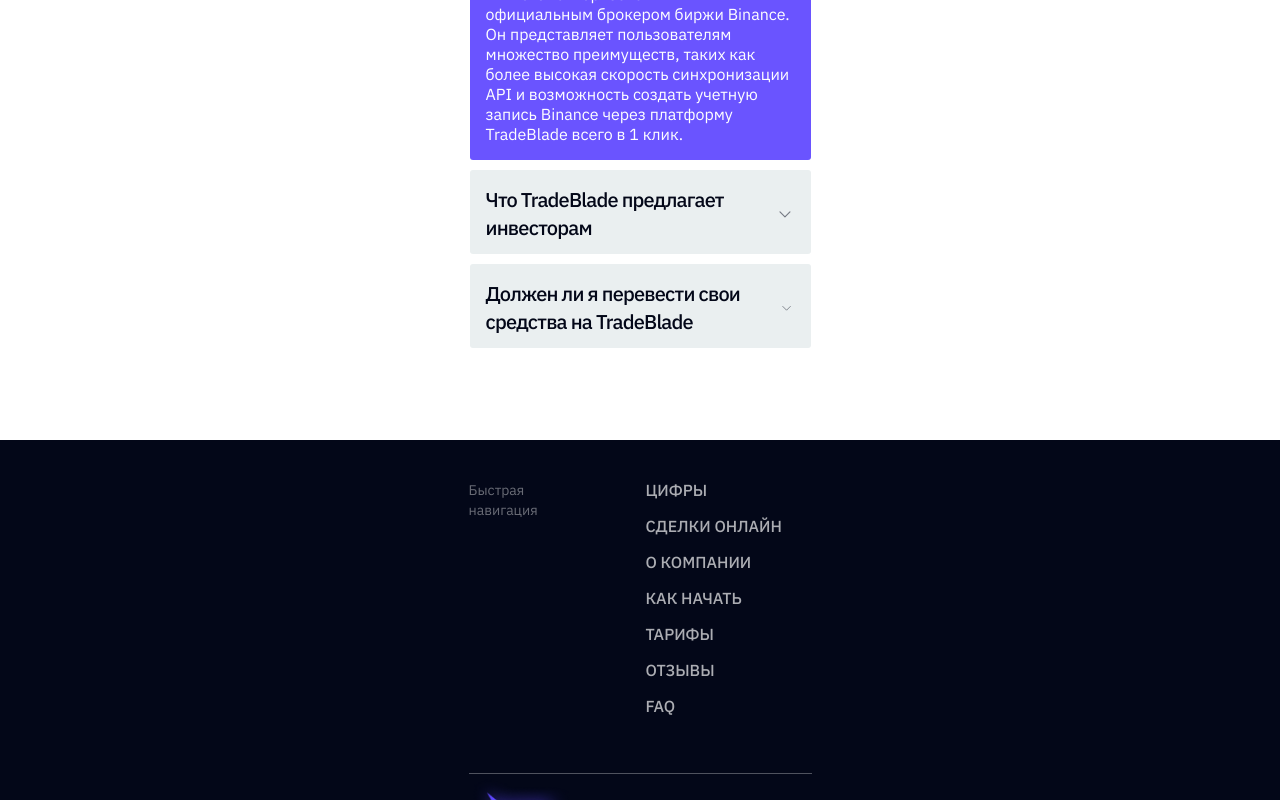
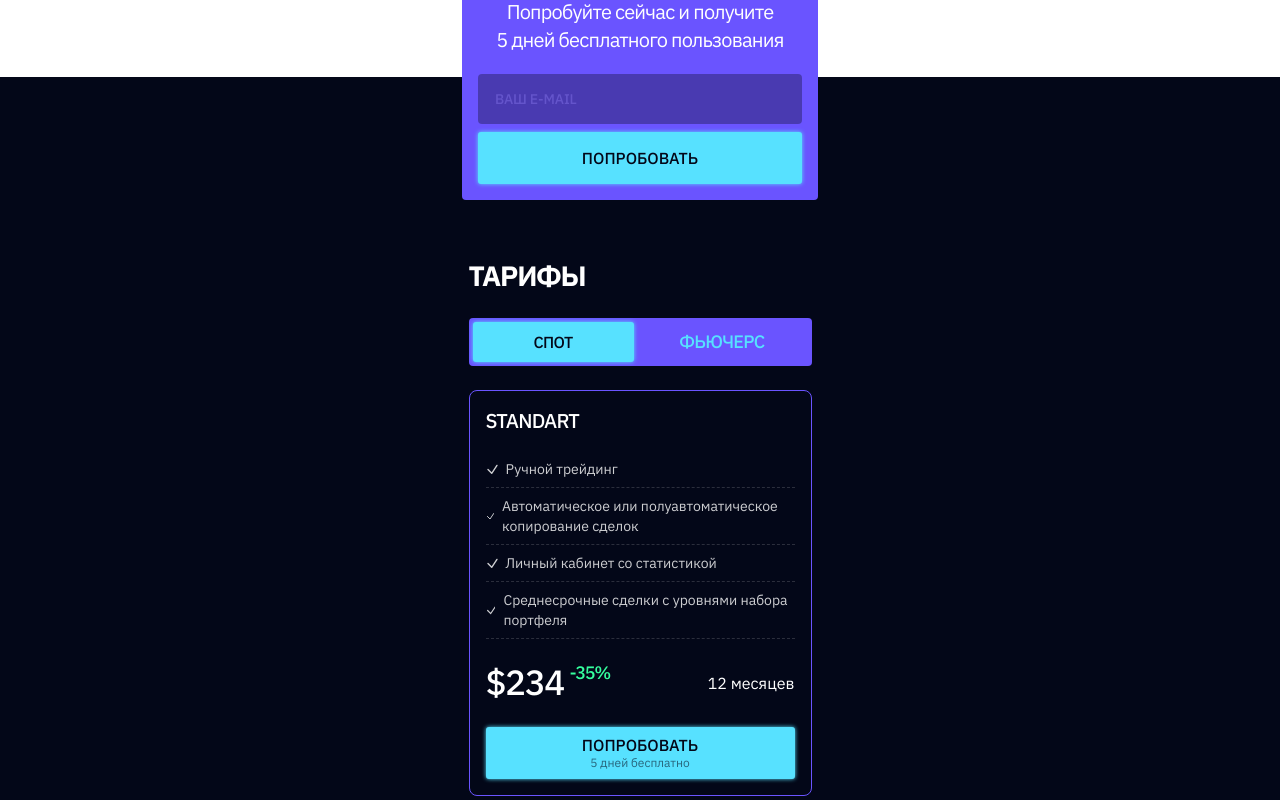
Before and after one commit to tarik2454/test-task-Tm-leads, a React (Vite) app: page / in a window 1280 px wide. Shown: the part 1780-2580 px from the top of the page. Built offline with nearby package versions, Linux system fonts and the light colour scheme.

Commit message:
feat: add Tariffs and About components; update Header logo; enhance Footer navigation; modify Input component for optional style; adjust Tailwind config; refactor pastDeals styles; implement SendEmail form

```diff
--- a/src/App.tsx
+++ b/src/App.tsx
@@ -1,19 +1,23 @@
+import About from './modules/about/About';
 import Figures from './modules/figures/Figures';
 import Footer from './modules/footer/Footer';
 import FrequentQuestions from './modules/frequentQuestions/FrequentQuestions';
 import Header from './modules/header/Header';
 import Hero from './modules/hero/Hero';
 import PastDeals from './modules/pastDeals/PastDeals';
+import Tariffs from './modules/tariffs/Tariffs';
 
 export default function App() {
   return (
     <div className="flex flex-col">
       <Header />
 
-      <main className="">
+      <main className="overflow-x-hidden">
         <Hero />
         <Figures />
         <PastDeals />
+        <About />
+        <Tariffs />
         <FrequentQuestions />
       </main>
 
--- a/src/assets/img/SpriteSVG.tsx
+++ b/src/assets/img/SpriteSVG.tsx
@@ -122,6 +122,26 @@ export const SpriteSVG = ({
         </svg>
       );
 
+    case 'yes':
+      return (
+        <svg width="12" height="12" fill="none" viewBox="0 0 12 12">
+          <g clip-path="url(#a)">
+            <path
+              stroke="#fff"
+              stroke-linecap="round"
+              stroke-linejoin="round"
+              stroke-width="1.4"
+              d="m2 6.563 3.712 3.712 5.25-7.875"
+            />
+          </g>
+          <defs>
+            <clipPath id="a">
+              <path fill="#fff" d="M0 0h12v12H0z" />
+            </clipPath>
+          </defs>
+        </svg>
+      );
+
     default:
       return 'SVG not found';
   }
--- /dev/null
+++ b/src/modules/about/About.tsx
@@ -0,0 +1,25 @@
+import Container from '@/shared/components/Container';
+import Section from '@/shared/components/Section';
+import SectionTitle from '@/shared/components/SectionTitle';
+import SendEmail from './components/SendEmail';
+
+export default function About() {
+  return (
+    <Section styles={'pt-[48px] !pb-[132px] relative'}>
+      <Container>
+        <SectionTitle styles={'mb-5 !text-secondaryText'}>
+          Прошедшие сделки
+        </SectionTitle>
+        <p className="text-black-100 opacity-80">
+          Мы опытная команда, для которой трейдинг – профессия. TradeBlade
+          является авторизованным официальным брокером биржи Binance. Он
+          представляет пользователям множество преимуществ, таких как более
+          високая скорость синхронизации API и возможность создать учетную
+          запись Binance через платформу TradeBlade всего в 1 клик.
+        </p>
+
+        <SendEmail />
+      </Container>
+    </Section>
+  );
+}
--- /dev/null
+++ b/src/modules/about/components/SendEmail.tsx
@@ -0,0 +1,19 @@
+import Button from '@/shared/components/Button';
+import Input from '@/shared/components/Input';
+
+export default function SendEmail() {
+  return (
+    <form className="w-[356px] p-4 bg-purpleBackground rounded-md absolute -bottom-[123px] left-1/2 translate-x-[-50%]">
+      <p className="mb-5 text-xl text-center tracking-minus4">
+        Попробуйте сейчас и получите <br /> 5 дней бесплатного пользования
+      </p>
+      <Input
+        style={'mb-2 bg-[#000000] opacity-30'}
+        placeholder={'Ваш e-mail'}
+      />
+      <Button styles={'w-full'} type={'submit'}>
+        Попробовать
+      </Button>
+    </form>
+  );
+}
--- a/src/modules/footer/Footer.tsx
+++ b/src/modules/footer/Footer.tsx
@@ -9,7 +9,7 @@ export default function Footer() {
         <div className="flex flex-col justify-between">
           <div className="grid grid-cols-[30%_70%] gap-[74px] mb-[57px]">
             <h4 className="text-sm opacity-40">Быстрая навигация</h4>
-            <nav>
+            <nav className="max-w-[70%]">
               <ul className="flex flex-col gap-4">
                 {menuItems.map(item => (
                   <li key={item.id}>
--- a/src/modules/header/Header.tsx
+++ b/src/modules/header/Header.tsx
@@ -2,7 +2,7 @@ import { useEffect, useState } from 'react';
 
 import { SpriteSVG } from '@/assets/img/SpriteSVG';
 import Container from '@/shared/components/Container';
-import logo from '@/assets/img/logo.png';
+import logo from '@/assets/img/logoHeader.png';
 import MobileMenu from './components/MobileMenu';
 
 export default function Header() {
--- a/src/modules/pastDeals/pastDeals.tsx
+++ b/src/modules/pastDeals/pastDeals.tsx
@@ -4,7 +4,7 @@ import SectionTitle from '@/shared/components/SectionTitle';
 
 export default function PastDeals() {
   return (
-    <Section styles="pt-[48px] mb-[75px] bg-secondaryBackground ">
+    <Section styles="pt-[48px] pb-[75px] bg-secondaryBackground ">
       <div className="container mx-auto h-full pl-4">
         <SectionTitle>Прошедшие сделки</SectionTitle>
         <p className="flex items-center gap-[6px] mb-6 text-sm tracking-minus4 text-green">
--- /dev/null
+++ b/src/modules/tariffs/Tariffs.tsx
@@ -0,0 +1,61 @@
+import Section from '@/shared/components/Section';
+import TariffsCard from './components/TariffsCard';
+import Container from '@/shared/components/Container';
+import SectionTitle from '@/shared/components/SectionTitle';
+import Button from '@/shared/components/Button';
+
+export default function Tariffs() {
+  const plans = [
+    {
+      title: 'STANDART',
+      price: 234,
+      discount: 35,
+      duration: '12 месяцев',
+      features: [
+        'Ручной трейдинг',
+        'Автоматическое или полуавтоматическое копирование сделок',
+        'Личный кабинет со статистикой',
+        'Среднесрочные сделки с уровнями набора портфеля',
+      ],
+      isHighlighted: false,
+    },
+    {
+      title: 'VIP',
+      price: 585,
+      discount: 35,
+      duration: '12 месяцев',
+      features: [
+        'Ручной трейдинг',
+        'Автоматическое или полуавтоматическое копирование сделок',
+        'Личный кабинет со статистикой',
+        'Краткосрочные, среднесрочные и инвест сделки',
+        'Доступ в VIP-чат с командой',
+        'Наш авторский курс по трейдингу',
+      ],
+      isHighlighted: true,
+    },
+  ];
+
+  return (
+    <Section styles={'pt-[181px] pb-[44px] bg-secondaryBackground'}>
+      <Container>
+        <SectionTitle styles={'mb-6'}>Тарифы</SectionTitle>
+
+        <div className="flex justify-end w-full mb-6 py-[14px] pr-[47px] bg-purpleBackground rounded-md relative">
+          <Button styles="py-[10px] px-[61px] absolute top-1 left-1 tracking-minus4">
+            СПОТ
+          </Button>
+          <div className="text-lg font-medium leading-[1.1] tracking-minus4 uppercase text-cyan">
+            фьючерс
+          </div>
+        </div>
+
+        <div className="space-y-5">
+          {plans.map((plan, index) => (
+            <TariffsCard key={index} {...plan} />
+          ))}
+        </div>
+      </Container>
+    </Section>
+  );
+}
--- /dev/null
+++ b/src/modules/tariffs/components/TariffsCard.tsx
@@ -0,0 +1,61 @@
+import { SpriteSVG } from '@/assets/img/SpriteSVG';
+import Button from '@/shared/components/Button';
+
+interface PricingCardProps {
+  title: string;
+  price: number;
+  discount: number;
+  duration: string;
+  features: string[];
+  isHighlighted?: boolean;
+}
+
+export default function TariffsCard({
+  title,
+  price,
+  discount,
+  duration,
+  features,
+  isHighlighted = false,
+}: PricingCardProps) {
+  return (
+    <div
+      className={`p-4 rounded-lg  ${
+        isHighlighted
+          ? 'bg-purpleBackground'
+          : 'bg-secondaryBackground border-purple border'
+      }`}
+    >
+      <h3 className="mb-6 text-xl font-medium tracking-minus4">{title}</h3>
+
+      <ul className="space-y-2 mb-6 text-sm opacity-80">
+        {features.map((feature, index) => (
+          <li
+            key={index}
+            className="flex items-center gap-2 pb-2 border-b-[1px] border-white border-dashed border-opacity-20"
+          >
+            <SpriteSVG name={'yes'} />
+            {feature}
+          </li>
+        ))}
+      </ul>
+
+      <div className="flex justify-between items-center w-full mb-6">
+        <div className="text-4xl font-medium leading-[1.14] tracking-minus4 relative">
+          ${price}
+          <span className="text-lg leading-[1.11] text-green absolute left-[84px]">
+            -{discount}%
+          </span>
+        </div>
+        <p>{duration}</p>
+      </div>
+
+      <Button styles="w-full py-2">
+        ПОПРОБОВАТЬ
+        <div className="text-[12px] font-normal leading-[1.33] normal-case opacity-[0.56]">
+          5 дней бесплатно
+        </div>
+      </Button>
+    </div>
+  );
+}
--- a/src/shared/components/Input.tsx
+++ b/src/shared/components/Input.tsx
@@ -4,7 +4,7 @@ export default function Input({
   style,
   placeholder,
 }: {
-  style: string;
+  style?: string;
   placeholder: string;
 }) {
   return (
--- a/tailwind.config.ts
+++ b/tailwind.config.ts
@@ -29,6 +29,7 @@ const config: Config = {
         transparent: 'transparent',
       },
       opacity: {
+        20: '0.2',
         30: '0.3',
         34: '0.34',
         40: '0.4',
@@ -72,6 +73,7 @@ const config: Config = {
       borderRadius: {
         sm: '3px',
         md: '4px',
+        lg: '8px',
       },
     },
   },
```
Also changed, not shown: src/assets/img/logoHeader.png (added), src/const/menuItems.ts (renamed from src/const/menuItems.tsx), 1 other file (tests, documents, lock files or other folders).
